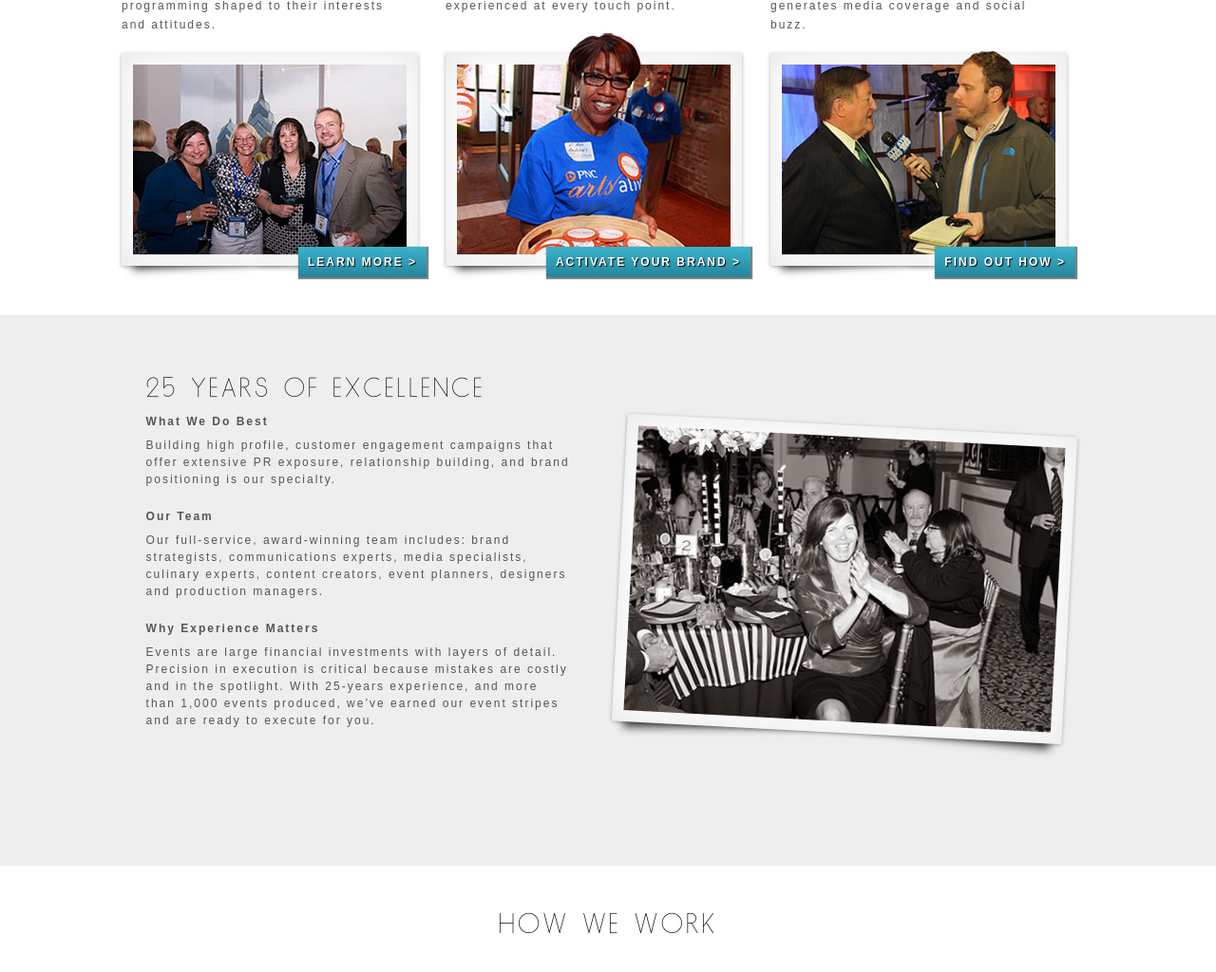
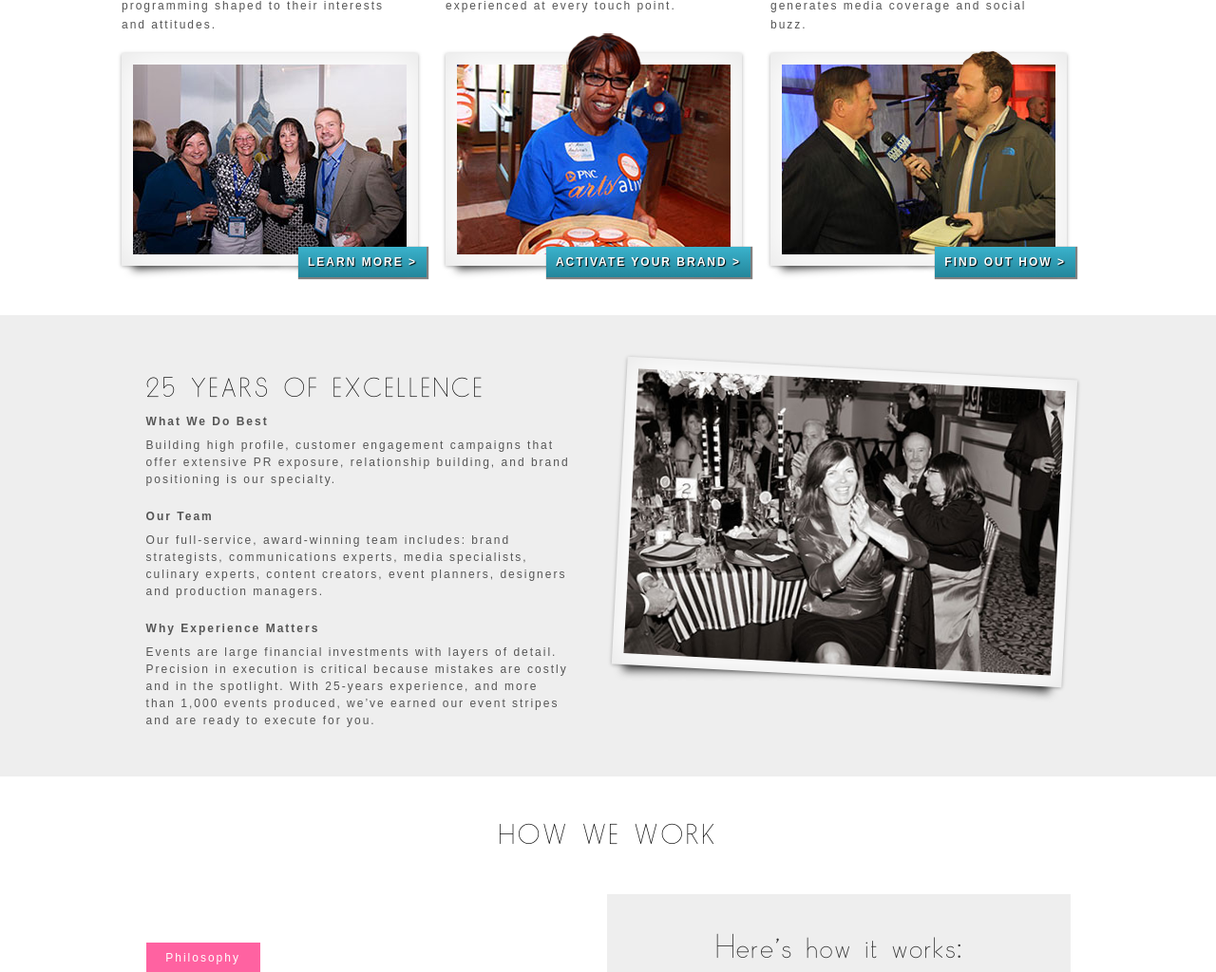
Before and after one commit to brandonpweiss/Barbara-Sheehan-Events, a PHP site: page / in a window 1280 px wide. Shown: the part 613-1637 px from the top of the page at 95% size. Run offline with PHP 8.4, Linux system fonts and the light colour scheme; some libraries are stand-ins or nearby versions.

Commit message:
style tweaks
style tweaks

```diff
--- a/style.css
+++ b/style.css
@@ -866,9 +866,9 @@
 #about #barbara {
 	position: relative;
 	float: right;
-	top: 10px;
+	top: -50px;
 	margin-left: 50px;
-	margin-bottom: 100px;
+	margin-bottom: 0px;
 }
 
 #contact {
@@ -1431,15 +1431,13 @@
 	padding-top: 20px;
 }
 #services li.listname{
-	color: #000000;
+	color: #3ab2cc;
 	text-align: center;
 	font-weight: bold;
 	margin-bottom: 40px;
 	padding: 6px 0px 4px 0px;
-	width: 102%;
 	border-top: none;
 	margin: 0 auto;
-	margin-left: -1%;
 	list-style: none;
 }
 #services ul li.listfirst{
@@ -1448,7 +1446,6 @@
 }
 #services ul li{
 	line-height: 18px;
-	border-top: #cccccc solid thin;
 	padding: 5px 0px 5px 0px;
 	width: 80%;
 	font-size: 12px;
```
